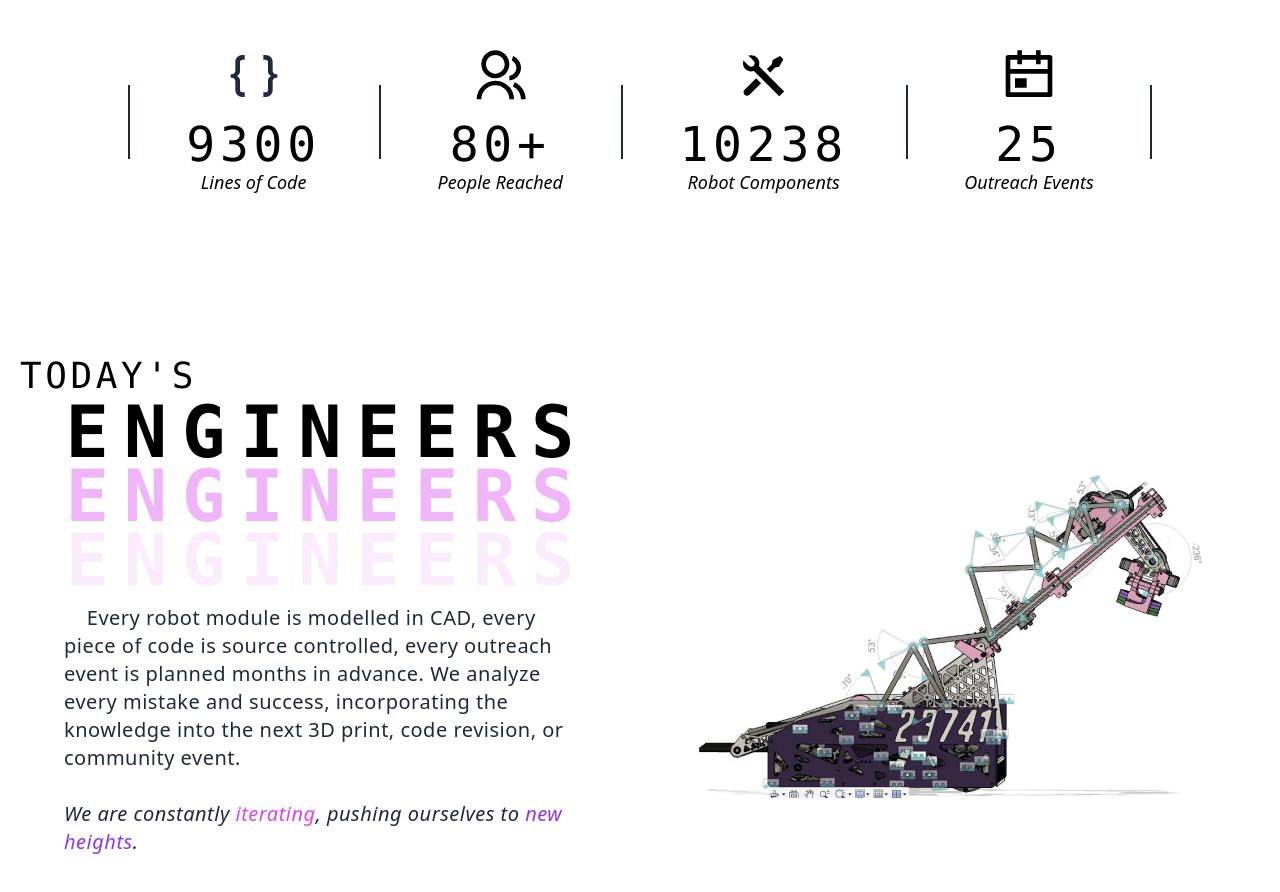
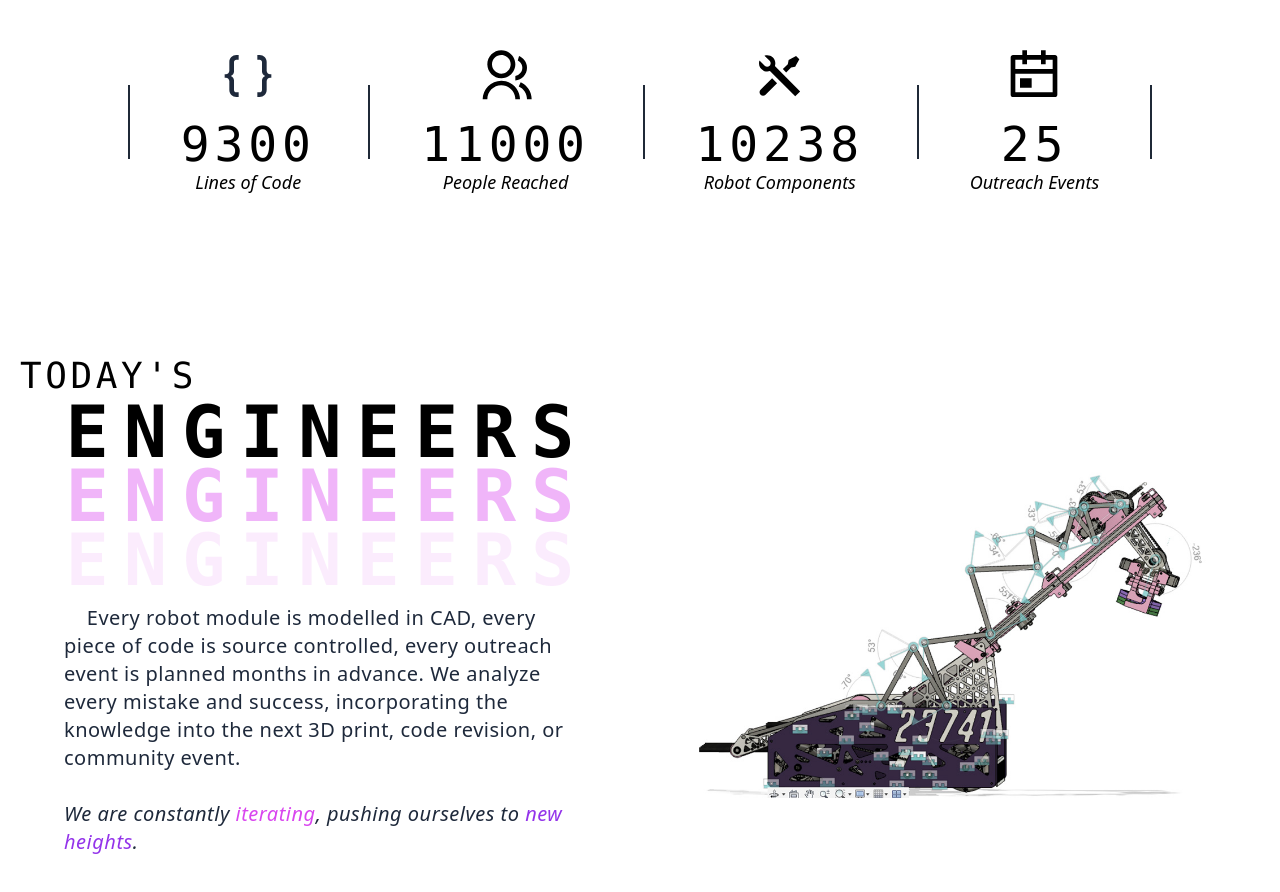
Before and after one commit to Andallfor/metalPipeWebsite, a website: page docs/index.html in a window 1280 px wide. Shown: the part 1460-2352 px from the top of the page. Drawn offline with Linux system fonts and the light colour scheme.

Commit message:
update stats

```diff
--- a/docs/index.html
+++ b/docs/index.html
@@ -63,7 +63,7 @@
                 <div class="flex flex-col items-center flex-auto relative">
                     <svg class="h-6 w-6 md:h-10 md:w-10 lg:h-14 lg:w-14 stroke-transparent fill-slate-800" xmlns="http://www.w3.org/2000/svg" viewBox="0 0 24 24"><path d="M4 18V14.3C4 13.4716 3.32843 12.8 2.5 12.8H2V11.2H2.5C3.32843 11.2 4 10.5284 4 9.7V6C4 4.34315 5.34315 3 7 3H8V5H7C6.44772 5 6 5.44772 6 6V10.1C6 10.9858 5.42408 11.7372 4.62623 12C5.42408 12.2628 6 13.0142 6 13.9V18C6 18.5523 6.44772 19 7 19H8V21H7C5.34315 21 4 19.6569 4 18ZM20 14.3V18C20 19.6569 18.6569 21 17 21H16V19H17C17.5523 19 18 18.5523 18 18V13.9C18 13.0142 18.5759 12.2628 19.3738 12C18.5759 11.7372 18 10.9858 18 10.1V6C18 5.44772 17.5523 5 17 5H16V3H17C18.6569 3 20 4.34315 20 6V9.7C20 10.5284 20.6716 11.2 21.5 11.2H22V12.8H21.5C20.6716 12.8 20 13.4716 20 14.3Z"></path></svg>
                     <div class="h-2 md:h-4"></div>
-                    <div class="font-mono text-xl md:text-4xl lg:text-5xl tracking-widest">9300</div>
+                    <div class="font-mono text-xl md:text-4xl lg:text-5xl md:tracking-widest">9300</div>
                     <div class="italic text-xs md:text-base lg:text-lg text-center w-4/5">Lines of Code</div>
                     <div class="border-l-2 border-gray-800 absolute top-1/4 bottom-1/4 left-0"></div>
                 </div>
@@ -71,7 +71,7 @@
                 <div class="flex flex-col items-center flex-auto relative">
                     <svg class="h-6 w-6 md:h-10 md:w-10 lg:h-14 lg:w-14 stroke-transparent fill-slate-800" xmlns="http://www.w3.org/2000/svg" viewBox="0 0 24 24"><path d="M2 22C2 17.5817 5.58172 14 10 14C14.4183 14 18 17.5817 18 22H16C16 18.6863 13.3137 16 10 16C6.68629 16 4 18.6863 4 22H2ZM10 13C6.685 13 4 10.315 4 7C4 3.685 6.685 1 10 1C13.315 1 16 3.685 16 7C16 10.315 13.315 13 10 13ZM10 11C12.21 11 14 9.21 14 7C14 4.79 12.21 3 10 3C7.79 3 6 4.79 6 7C6 9.21 7.79 11 10 11ZM18.2837 14.7028C21.0644 15.9561 23 18.752 23 22H21C21 19.564 19.5483 17.4671 17.4628 16.5271L18.2837 14.7028ZM17.5962 3.41321C19.5944 4.23703 21 6.20361 21 8.5C21 11.3702 18.8042 13.7252 16 13.9776V11.9646C17.6967 11.7222 19 10.264 19 8.5C19 7.11935 18.2016 5.92603 17.041 5.35635L17.5962 3.41321Z" fill="currentColor"></path></svg>
                     <div class="h-2 md:h-4"></div>
-                    <div class="font-mono text-xl md:text-4xl lg:text-5xl tracking-widest">80+</div>
+                    <div class="font-mono text-xl md:text-4xl lg:text-5xl md:tracking-widest">11000</div>
                     <div class="italic text-xs md:text-base lg:text-lg text-center w-4/5">People Reached</div>
                     <div class="border-l-2 border-gray-800 absolute top-1/4 bottom-1/4 left-0"></div>
                 </div>
@@ -79,7 +79,7 @@
                 <div class="flex flex-col items-center flex-auto relative">
                     <svg class="h-6 w-6 md:h-10 md:w-10 lg:h-14 lg:w-14 stroke-transparent fill-slate-800" xmlns="http://www.w3.org/2000/svg" viewBox="0 0 24 24"><path d="M5.32943 3.27152C6.56252 2.83314 7.9923 3.10743 8.97927 4.0944C9.96652 5.08165 10.2407 6.51196 9.80178 7.74529L20.6465 18.5901L18.5252 20.7114L7.67936 9.86703C6.44627 10.3054 5.01649 10.0311 4.02952 9.04415C3.04227 8.0569 2.7681 6.62659 3.20701 5.39326L5.44373 7.62994C6.02952 8.21572 6.97927 8.21572 7.56505 7.62994C8.15084 7.04415 8.15084 6.0944 7.56505 5.50862L5.32943 3.27152ZM15.6968 5.15506L18.8788 3.38729L20.293 4.80151L18.5252 7.98349L16.7574 8.33704L14.6361 10.4584L13.2219 9.04415L15.3432 6.92283L15.6968 5.15506ZM8.62572 12.9332L10.747 15.0546L5.79729 20.0043C5.2115 20.5901 4.26175 20.5901 3.67597 20.0043C3.12464 19.453 3.09221 18.5792 3.57867 17.99L3.67597 17.883L8.62572 12.9332Z" fill="currentColor"></path></svg>
                     <div class="h-2 md:h-4"></div>
-                    <div class="font-mono text-xl md:text-4xl lg:text-5xl tracking-widest">10238</div>
+                    <div class="font-mono text-xl md:text-4xl lg:text-5xl md:tracking-widest">10238</div>
                     <div class="italic text-xs md:text-base lg:text-lg text-center w-4/5">Robot Components</div>
                     <div class="border-l-2 border-gray-800 absolute top-1/4 bottom-1/4 left-0"></div>
                 </div>
@@ -87,7 +87,7 @@
                 <div class="flex flex-col items-center flex-auto relative">
                     <svg class="h-6 w-6 md:h-10 md:w-10 lg:h-14 lg:w-14 stroke-transparent fill-slate-800" xmlns="http://www.w3.org/2000/svg" viewBox="0 0 24 24"><path d="M9 1V3H15V1H17V3H21C21.5523 3 22 3.44772 22 4V20C22 20.5523 21.5523 21 21 21H3C2.44772 21 2 20.5523 2 20V4C2 3.44772 2.44772 3 3 3H7V1H9ZM20 11H4V19H20V11ZM11 13V17H6V13H11ZM7 5H4V9H20V5H17V7H15V5H9V7H7V5Z" fill="currentColor"></path></svg>
                     <div class="h-2 md:h-4"></div>
-                    <div class="font-mono text-xl md:text-4xl lg:text-5xl tracking-widest">25</div>
+                    <div class="font-mono text-xl md:text-4xl lg:text-5xl md:tracking-widest">25</div>
                     <div class="italic text-xs md:text-base lg:text-lg text-center w-4/5">Outreach Events</div>
                     <div class="border-r-2 border-gray-800 absolute top-1/4 bottom-1/4 right-0"></div>
                     <div class="border-l-2 border-gray-800 absolute top-1/4 bottom-1/4 left-0"></div>
```
